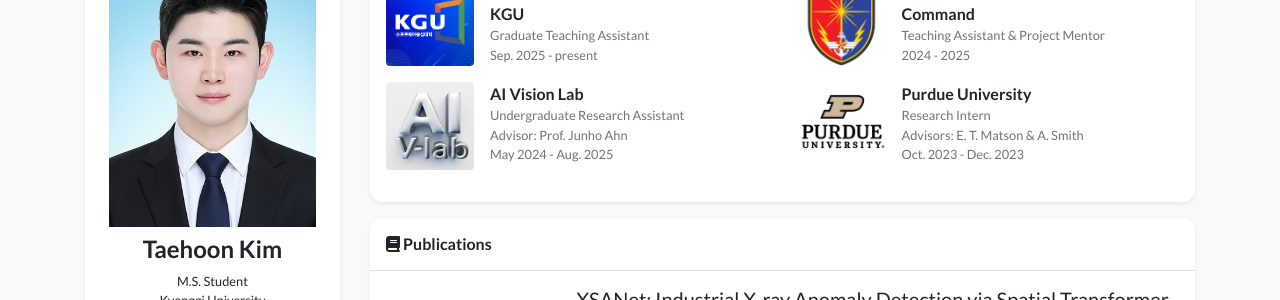
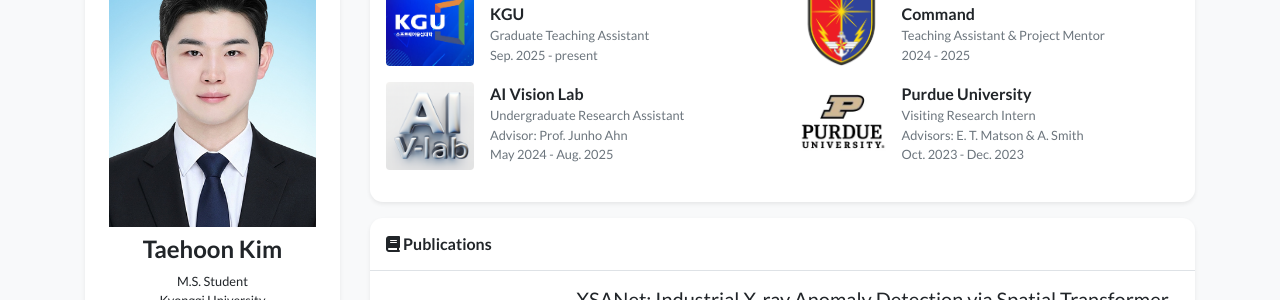
Before and after one commit to Maruu0127/Maruu0127.github.io, a Jekyll site: the page built from index.html, in a window 1280 px wide and 900 px high, scrolled down 797 px. Shown: the part 153-453 px from the top of the window. Built offline with Jekyll 4.4.1, drawn with Linux system fonts in a browser that asks for light colours; nearby versions of some CDN libraries; a style sheet for code colours, icons or effects is not loaded.

Commit message:
Update Purdue role to Visiting Research Intern and refresh CV
Co-Authored-By: Claude Opus 4.8 <noreply@anthropic.com>

```diff
--- a/_data/profile.yml
+++ b/_data/profile.yml
@@ -70,7 +70,7 @@ experience:
   date: "May 2024 - Aug. 2025"
   logo: /assets/images/experience/ai-vision-lab.png
 - name: "Purdue University"
-  dept: "Research Intern"
+  dept: "Visiting Research Intern"
   position: "Advisors: E. T. Matson & A. Smith"
   date: "Oct. 2023 - Dec. 2023"
   logo: /assets/images/experience/purdue.webp
```
Also changed, not shown: 1 other file.
